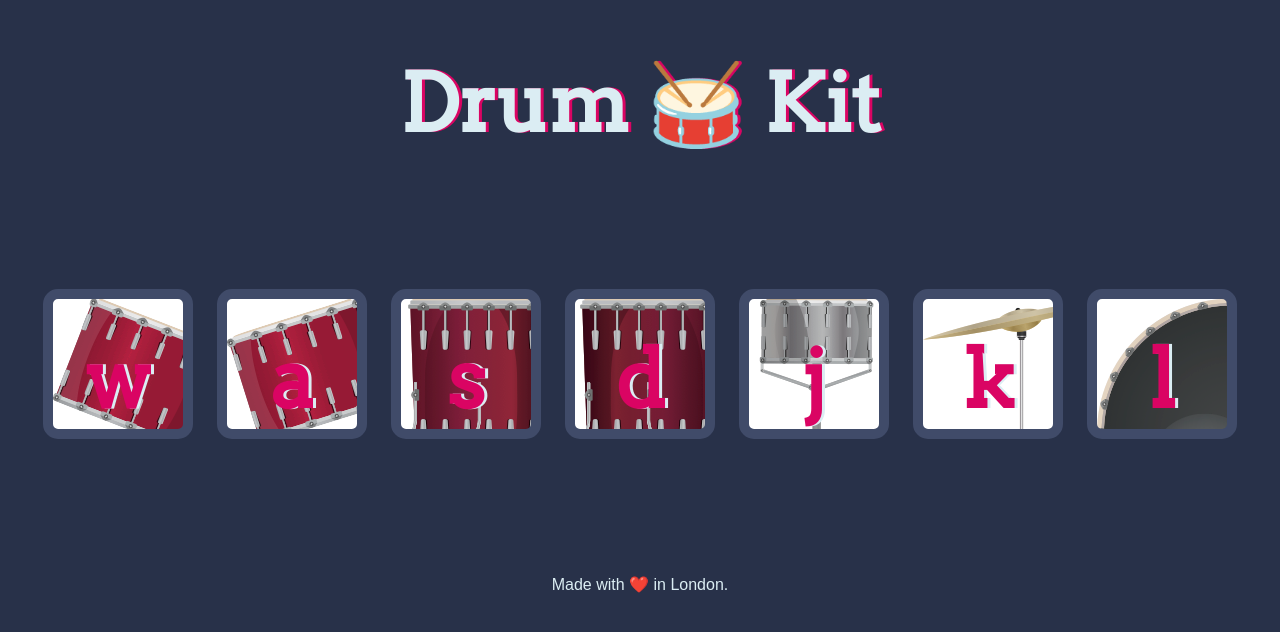
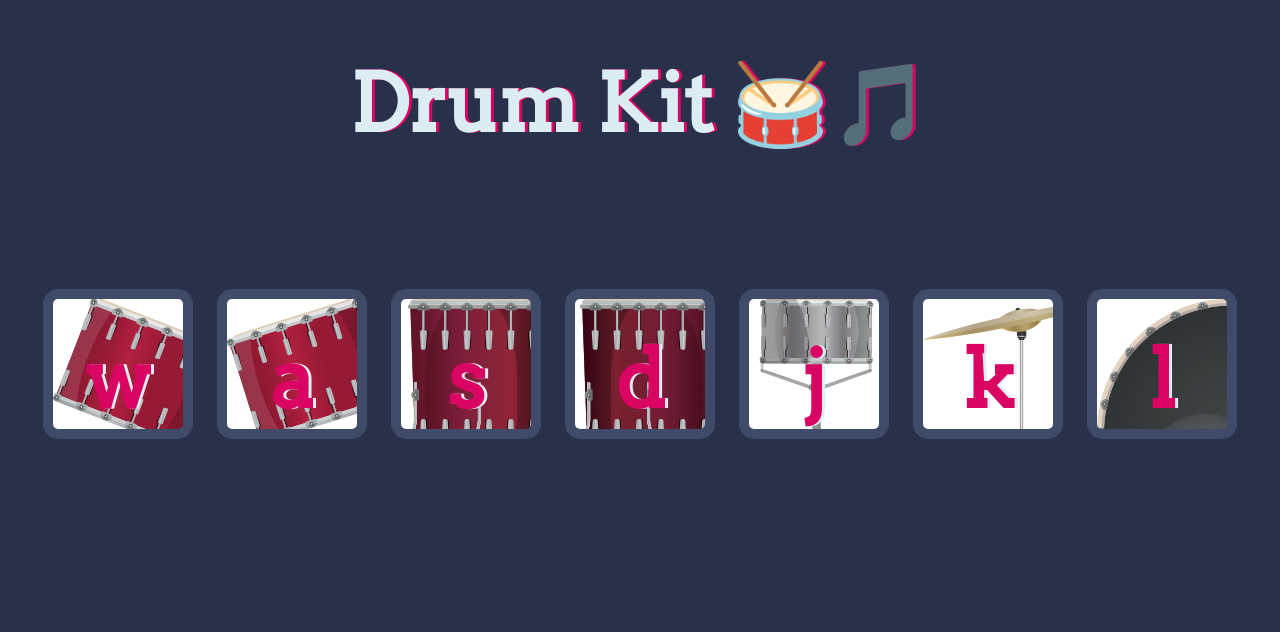
Before and after one commit to dishadutta/Drum-KIt, a plain HTML site: page index.html in a window 1280 px wide. Drawn offline with Linux system fonts and the light colour scheme.

Commit message:
Update index.html

```diff
--- a/index.html
+++ b/index.html
@@ -9,7 +9,7 @@
 </head>
 
 <body>
-  <h1 id="title">Drum 🥁 Kit</h1>
+  <h1 id="title">Drum Kit 🥁🎵</h1>
   <div class="set">
     <button class="w drum">w</button>
     <button class="a drum">a</button>
@@ -22,9 +22,5 @@
 
 
 <script src="index.js" charset="utf-8"></script>
-
-<footer>
-  Made with ❤️ in London.
-</footer>
 </body>
 </html>
```
